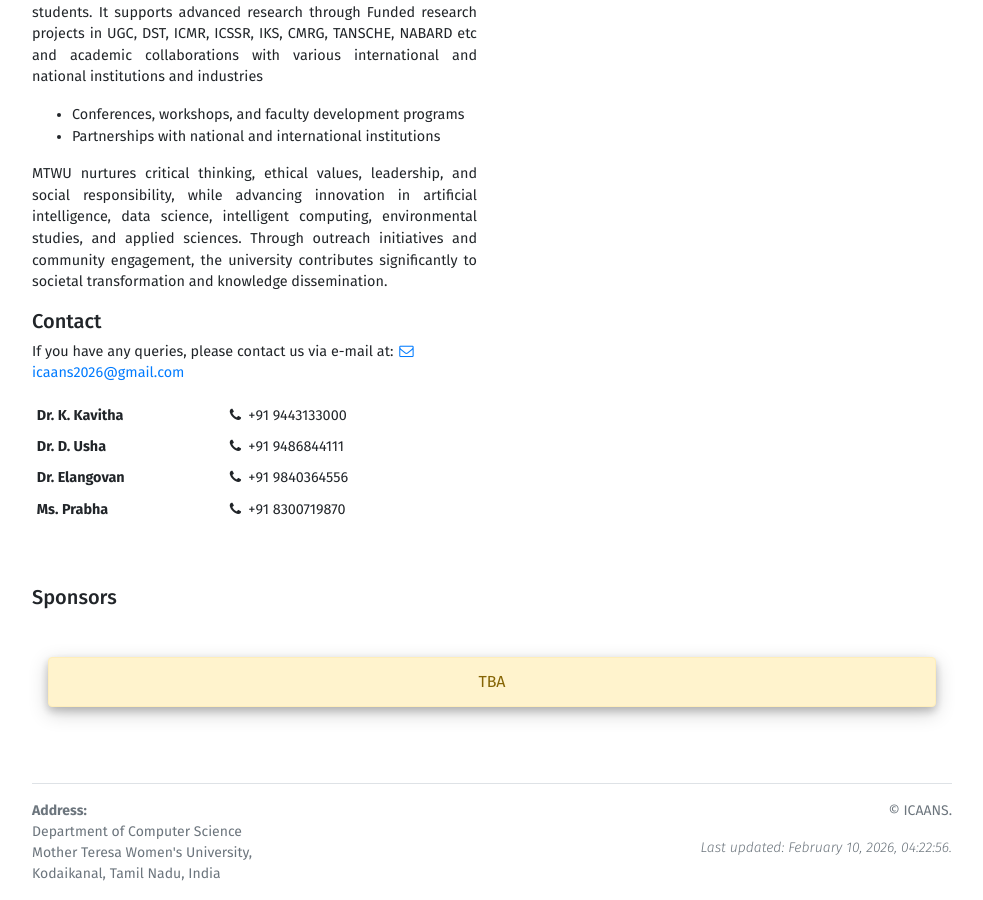
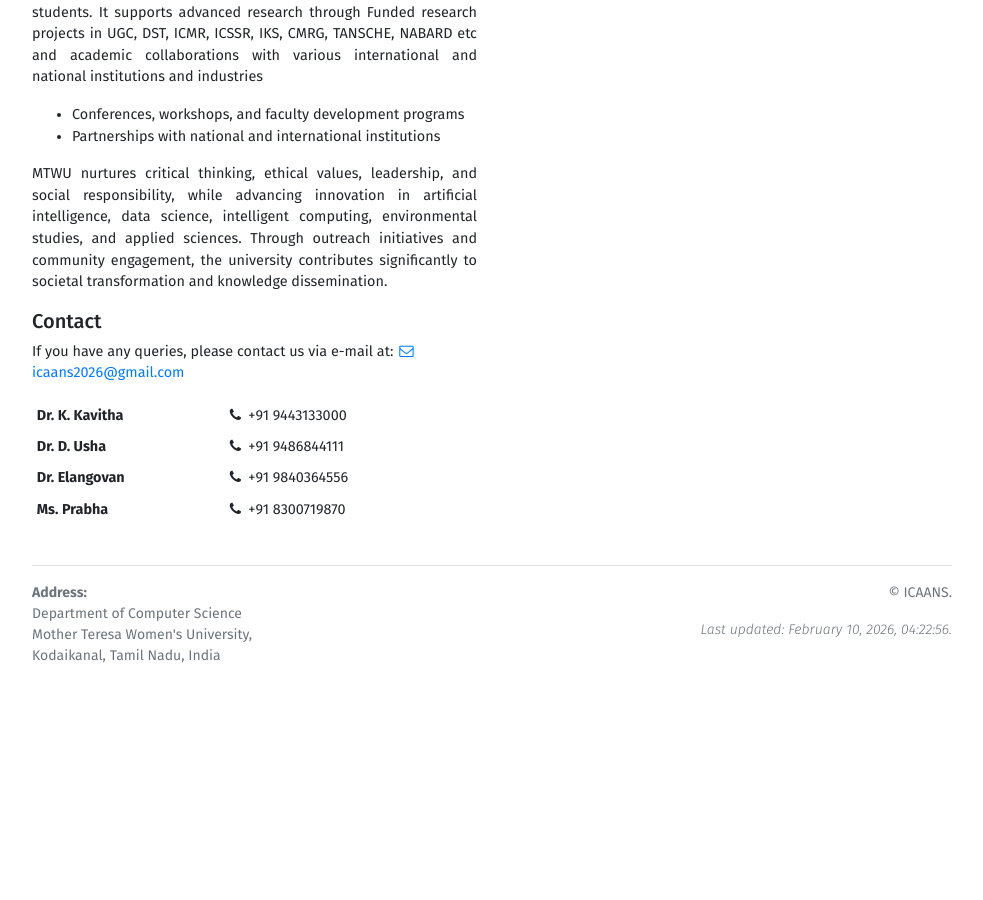
Before and after one commit to sravivarman/icaans_conf, a Jekyll site: the page built from index.md, in a window 1280 px wide and 900 px high, scrolled down 1406 px. Shown: the whole window, without its empty margins (148-1131 px from the left). Built offline with Jekyll 4.4.1, drawn with Linux system fonts in a browser that asks for light colours; after the commit the page ends 2088 px from its top, so only the background shows below that.

Commit message:
removed sponsors

```diff
--- a/_layouts/home.html
+++ b/_layouts/home.html
@@ -25,4 +25,4 @@ layout: page
     </div>
 </div>
 
-{% include sponsors.html %}
+<!-- {% include sponsors.html %} -->
```
